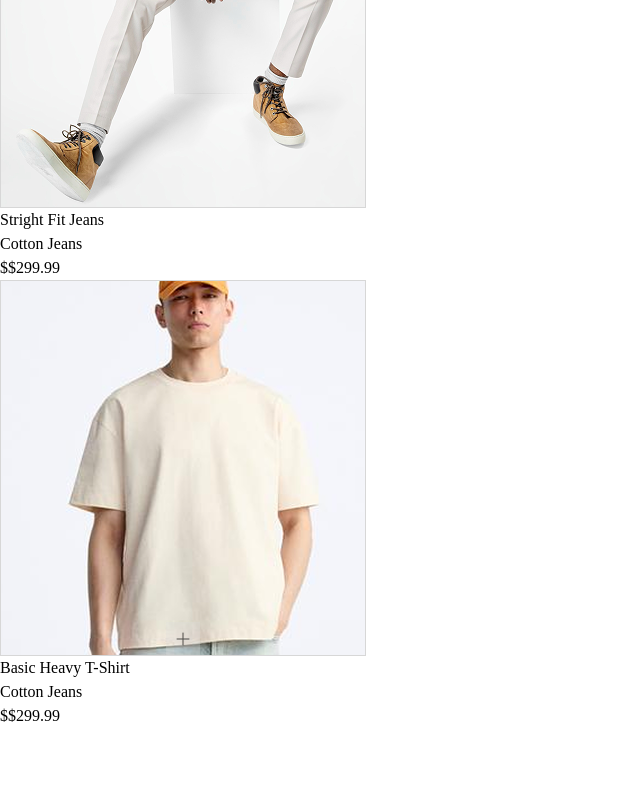
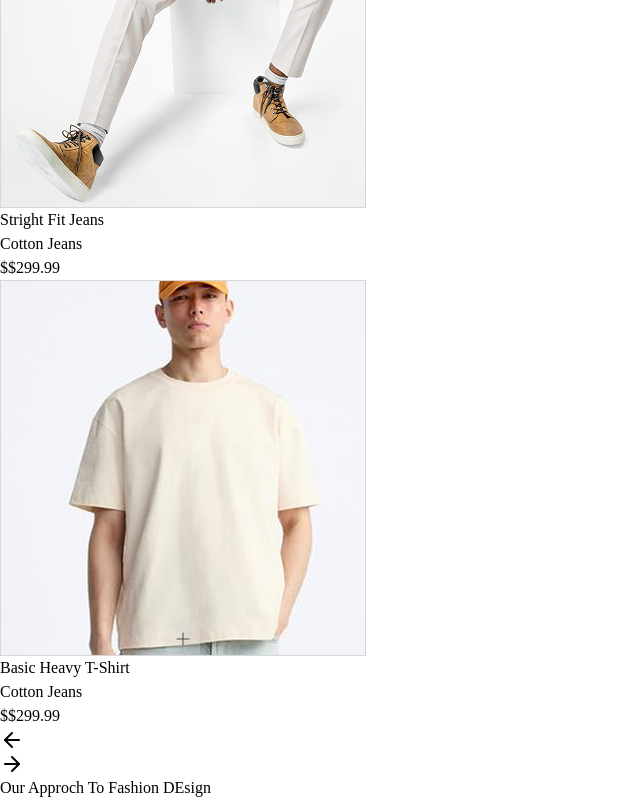
Before and after one commit to faris-dm/Amir-cloth-shop, a React (Vite) app: page / in a window 1280 px wide. Shown: the part 5309-6109 px from the top of the page, without its empty margins (0-640 px from the left). Before the commit the page ends 6037 px from the top, so only its background shows below. Built offline with nearby package versions, Linux system fonts and the light colour scheme.

Commit message:
feat:add abutton to scroll  in x dirction

```diff
--- a/src/pages/Home.jsx
+++ b/src/pages/Home.jsx
@@ -102,6 +102,7 @@ const products = [
 
 function Home() {
   const slideRef = useRef(null);
+  const NewSlide = useRef(null);
   const SCROLL_AMOUNT = 320;
 
   const slideLeft = () => {
@@ -113,6 +114,18 @@ function Home() {
   const slideRight = () => {
     if (slideRef.current) {
       slideRef.current.scrollLeft += SCROLL_AMOUNT;
+    }
+  };
+
+  const NewslideLeft = () => {
+    if (NewSlide.current) {
+      NewSlide.current.scrollLeft -= SCROLL_AMOUNT;
+    }
+  };
+
+  const NewslideRight = () => {
+    if (NewSlide.current) {
+      NewSlide.current.scrollLeft += SCROLL_AMOUNT;
     }
   };
 
@@ -167,7 +180,7 @@ function Home() {
       </div>
 
       {/* Go to shop button (FIXED: w-40% for all screens, ArrowRight class simplified) */}
-      <button className="flex items-center text-[#000] font-show gap-2 text-black mt-4 px-5 rounded-lg py-3 bg-[#b0b0b0] w-[35%]">
+      <button className="flex items-center text-[#000] font-show gap-2 text-black mt-4 px-5 rounded-lg py-3 bg-[#b0b0b0]  w-[45%] md:w-[35%]">
         Go to shop
         <ArrowRight className="w-5 h-5" />
       </button>
@@ -225,13 +238,13 @@ function Home() {
           <ArrowLeft
             onClick={slideLeft}
             // Styling for black arrow, rounded corners, and shadow
-            className="w-10 h-10 text-black bg-gray-300 p-2 rounded-lg shadow-lg cursor-pointer hover:bg-gray-400 transition duration-150"
+            className="w-8 h-8 text-[#B0B0B0] bg-gray-300 p-2 rounded-lg shadow-lg cursor-pointer hover:bg-gray-400 transition duration-150"
           />
 
           <ArrowRight
             onClick={slideRight}
             // Styling for black arrow, rounded corners, and shadow
-            className="w-10 h-10 text-black bg-gray-300 p-2 rounded-lg shadow-lg cursor-pointer hover:bg-gray-400 transition duration-150"
+            className="w-8 h-8 text-[#B0B0B0]  bg-gray-300 p-2 rounded-lg shadow-lg cursor-pointer hover:bg-gray-400 transition duration-150"
           />
         </div>
       </div>
@@ -255,7 +268,7 @@ function Home() {
         </article>
       </div>
       <div
-        ref={slideRef}
+        ref={NewSlide}
         id="slide"
         // Scrollbar must be hidden via external CSS
         className="w-full h-full overflow-x-scroll whitespace-nowrap scroll-smooth"
@@ -288,6 +301,22 @@ function Home() {
           </div>
         ))}
       </div>
+      <div className="flex justify-center items-center space-x-4 mt-6 mb-7">
+        <ArrowLeft
+          onClick={NewslideLeft}
+          // Styling for black arrow, rounded corners, and shadow
+          className="w-8 h-8 text-[#B0B0B0] bg-gray-300 p-2 rounded-lg shadow-lg cursor-pointer hover:bg-gray-400 transition duration-150"
+        />
+
+        <ArrowRight
+          onClick={NewslideRight}
+          // Styling for black arrow, rounded corners, and shadow
+          className="w-8 h-8 text-[#B0B0B0]  bg-gray-300 p-2 rounded-lg shadow-lg cursor-pointer hover:bg-gray-400 transition duration-150"
+        />
+      </div>
+      <footer>
+        <h2>Our Approch To Fashion DEsign</h2>
+      </footer>
     </div>
   );
 }
```
